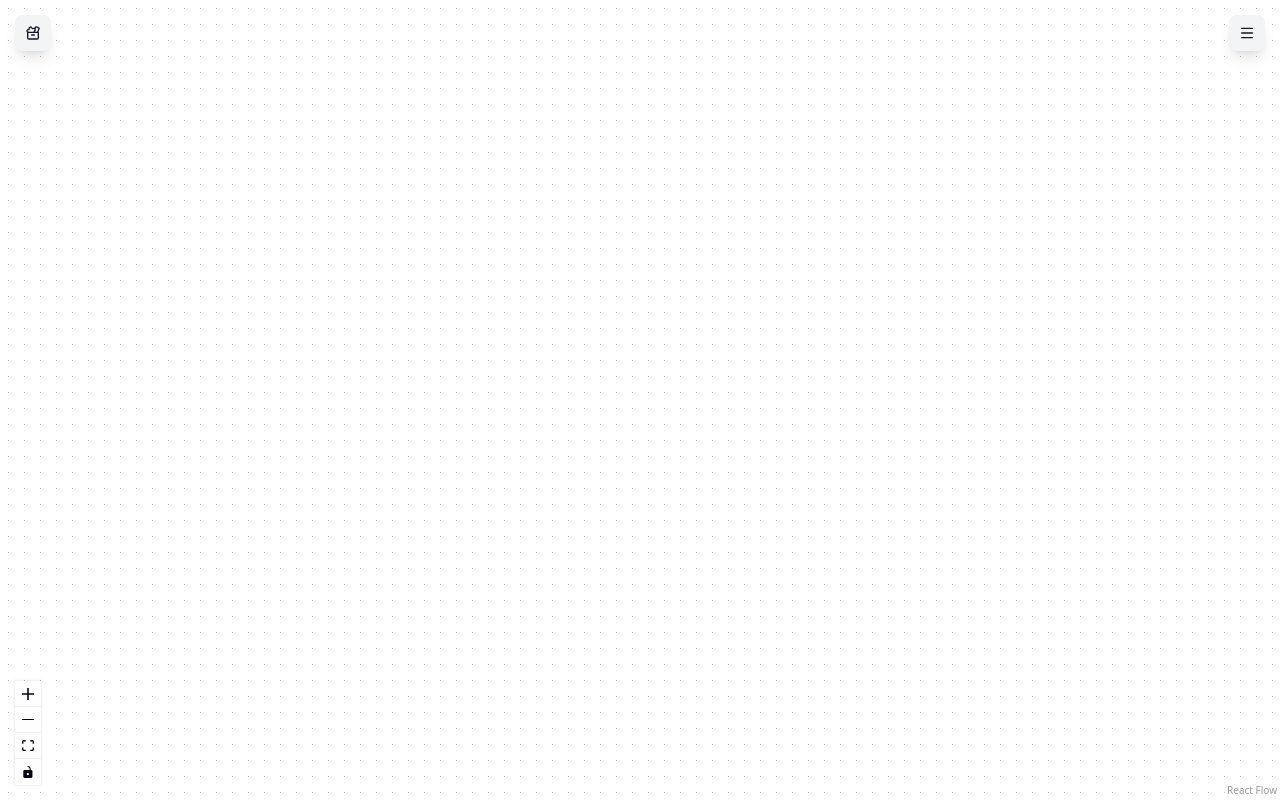
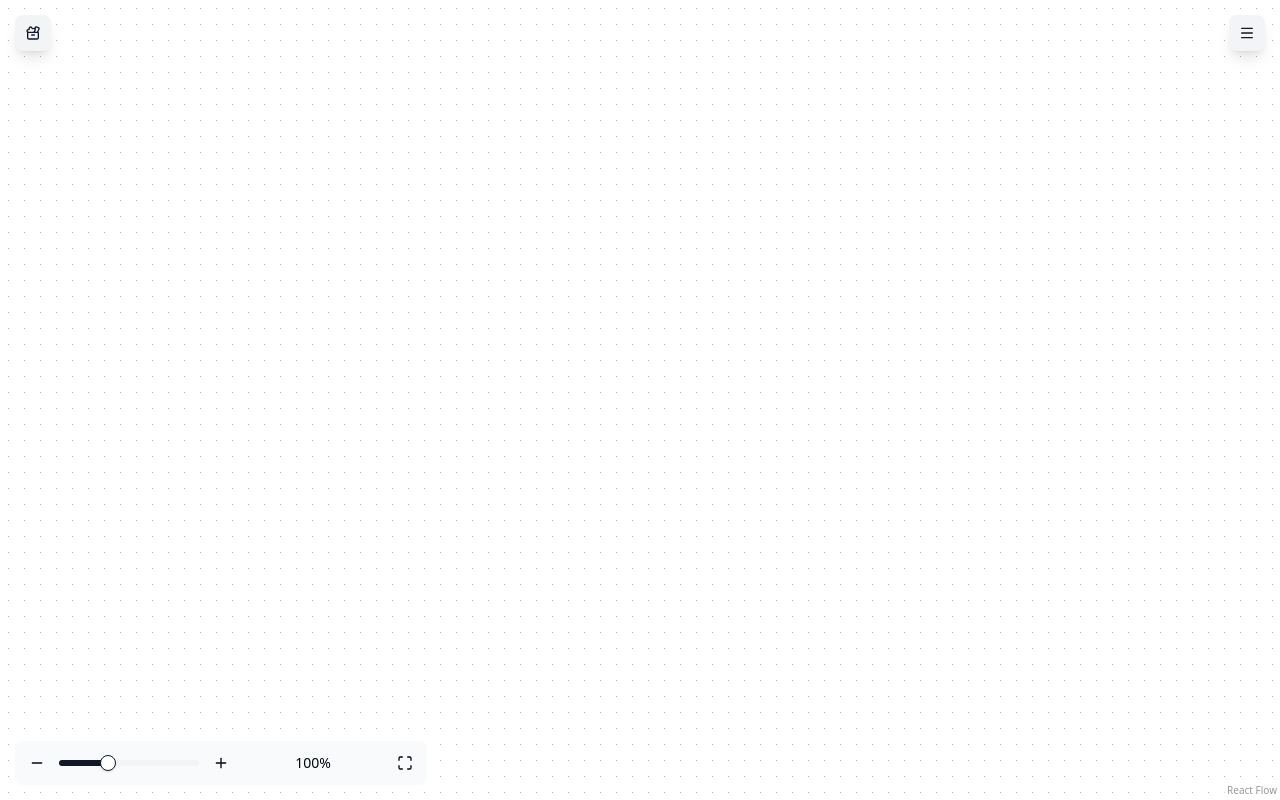
Before and after one commit to callbl/flowjx, a React (Vite) app: page / in a window 1280 px wide. Built offline with nearby package versions, Linux system fonts and the light colour scheme.

Commit message:
feat: add zoom slider

```diff
--- a/src/components/circuit-flow.tsx
+++ b/src/components/circuit-flow.tsx
@@ -4,7 +4,6 @@
   ReactFlowProvider,
   Panel,
   Background,
-  Controls,
   BackgroundVariant,
 } from "@xyflow/react";
 import "@xyflow/react/dist/style.css";
@@ -29,6 +28,7 @@
   useCircuitActions,
 } from "@/hooks/use-circuit";
 import { useTheme } from "./providers/theme-provider";
+import { ZoomSlider } from "./zoom-slider";
 import AppMenu from "./app-menu";
 
 const edgeTypes = {
@@ -67,7 +67,7 @@
         colorMode={theme}
       >
         <Background variant={BackgroundVariant.Dots} gap={16} size={1} />
-        <Controls />
+        <ZoomSlider position="bottom-left" />
 
         {/* Equipment Sheet - Top Left */}
         <Panel position="top-left">
--- /dev/null
+++ b/src/components/ui/slider.tsx
@@ -0,0 +1,61 @@
+import * as React from "react"
+import * as SliderPrimitive from "@radix-ui/react-slider"
+
+import { cn } from "@/lib/utils"
+
+function Slider({
+  className,
+  defaultValue,
+  value,
+  min = 0,
+  max = 100,
+  ...props
+}: React.ComponentProps<typeof SliderPrimitive.Root>) {
+  const _values = React.useMemo(
+    () =>
+      Array.isArray(value)
+        ? value
+        : Array.isArray(defaultValue)
+          ? defaultValue
+          : [min, max],
+    [value, defaultValue, min, max]
+  )
+
+  return (
+    <SliderPrimitive.Root
+      data-slot="slider"
+      defaultValue={defaultValue}
+      value={value}
+      min={min}
+      max={max}
+      className={cn(
+        "relative flex w-full touch-none items-center select-none data-[disabled]:opacity-50 data-[orientation=vertical]:h-full data-[orientation=vertical]:min-h-44 data-[orientation=vertical]:w-auto data-[orientation=vertical]:flex-col",
+        className
+      )}
+      {...props}
+    >
+      <SliderPrimitive.Track
+        data-slot="slider-track"
+        className={cn(
+          "bg-muted relative grow overflow-hidden rounded-full data-[orientation=horizontal]:h-1.5 data-[orientation=horizontal]:w-full data-[orientation=vertical]:h-full data-[orientation=vertical]:w-1.5"
+        )}
+      >
+        <SliderPrimitive.Range
+          data-slot="slider-range"
+          className={cn(
+            "bg-primary absolute data-[orientation=horizontal]:h-full data-[orientation=vertical]:w-full"
+          )}
+        />
+      </SliderPrimitive.Track>
+      {Array.from({ length: _values.length }, (_, index) => (
+        <SliderPrimitive.Thumb
+          data-slot="slider-thumb"
+          key={index}
+          className="border-primary ring-ring/50 block size-4 shrink-0 rounded-full border bg-white shadow-sm transition-[color,box-shadow] hover:ring-4 focus-visible:ring-4 focus-visible:outline-hidden disabled:pointer-events-none disabled:opacity-50"
+        />
+      ))}
+    </SliderPrimitive.Root>
+  )
+}
+
+export { Slider }
--- /dev/null
+++ b/src/components/zoom-slider.tsx
@@ -0,0 +1,92 @@
+"use client";
+
+import React from "react";
+import { Maximize, Minus, Plus } from "lucide-react";
+
+import {
+  Panel,
+  useViewport,
+  useStore,
+  useReactFlow,
+  type PanelProps,
+} from "@xyflow/react";
+
+import { Slider } from "@/components/ui/slider";
+import { Button } from "@/components/ui/button";
+import { cn } from "@/lib/utils";
+
+export function ZoomSlider({
+  className,
+  orientation = "horizontal",
+  ...props
+}: Omit<PanelProps, "children"> & {
+  orientation?: "horizontal" | "vertical";
+}) {
+  const { zoom } = useViewport();
+  const { zoomTo, zoomIn, zoomOut, fitView } = useReactFlow();
+  const minZoom = useStore((state) => state.minZoom);
+  const maxZoom = useStore((state) => state.maxZoom);
+
+  return (
+    <Panel
+      className={cn(
+        "bg-primary-foreground text-foreground flex gap-1 rounded-md p-1",
+        orientation === "horizontal" ? "flex-row" : "flex-col",
+        className,
+      )}
+      {...props}
+    >
+      <div
+        className={cn(
+          "flex gap-1",
+          orientation === "horizontal" ? "flex-row" : "flex-col-reverse",
+        )}
+      >
+        <Button
+          variant="ghost"
+          size="icon"
+          onClick={() => zoomOut({ duration: 300 })}
+        >
+          <Minus className="h-4 w-4" />
+        </Button>
+        <Slider
+          className={cn(
+            orientation === "horizontal" ? "w-[140px]" : "h-[140px]",
+          )}
+          orientation={orientation}
+          value={[zoom]}
+          min={minZoom}
+          max={maxZoom}
+          step={0.01}
+          onValueChange={(values) => zoomTo(values[0])}
+        />
+        <Button
+          variant="ghost"
+          size="icon"
+          onClick={() => zoomIn({ duration: 300 })}
+        >
+          <Plus className="h-4 w-4" />
+        </Button>
+      </div>
+      <Button
+        className={cn(
+          "tabular-nums",
+          orientation === "horizontal"
+            ? "w-[140px] min-w-10"
+            : "h-[40px] w-[40px]",
+        )}
+        variant="ghost"
+        onClick={() => zoomTo(1, { duration: 300 })}
+      >
+        {(100 * zoom).toFixed(0)}%
+      </Button>
+      <Button
+        variant="ghost"
+        size="icon"
+        onClick={() => fitView({ duration: 300 })}
+      >
+        <Maximize className="h-4 w-4" />
+      </Button>
+    </Panel>
+  );
+}
```
